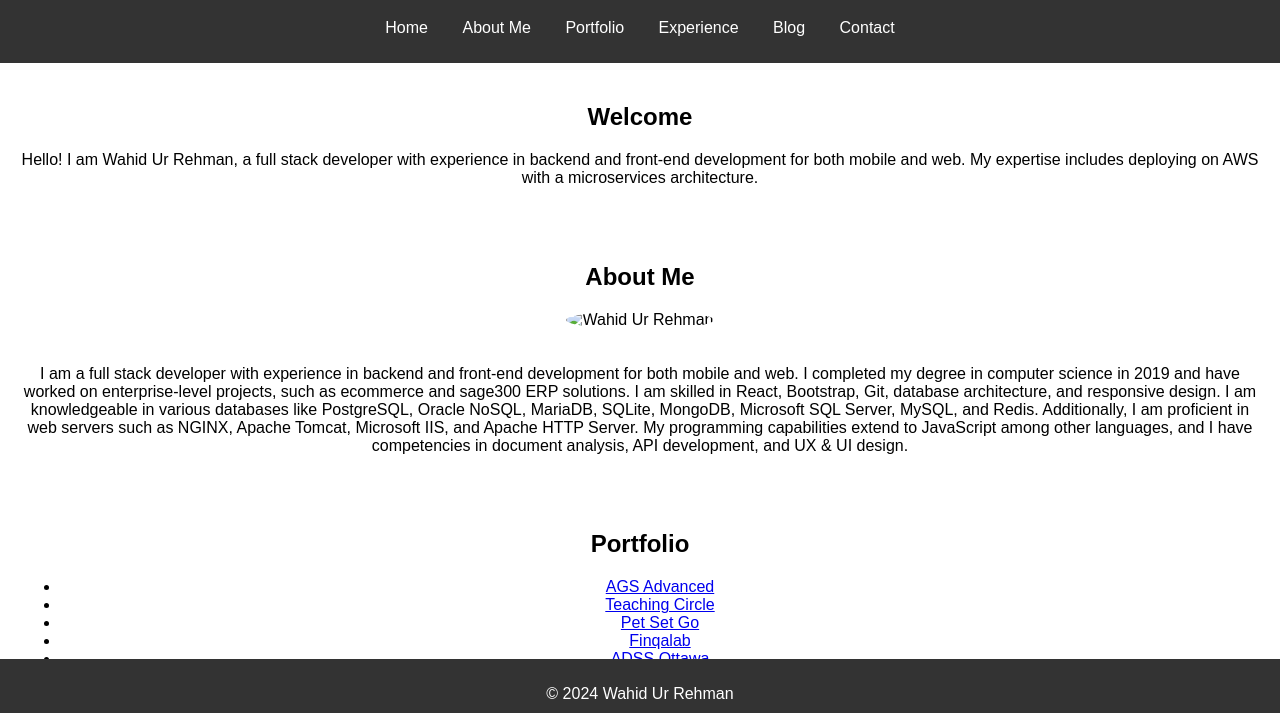
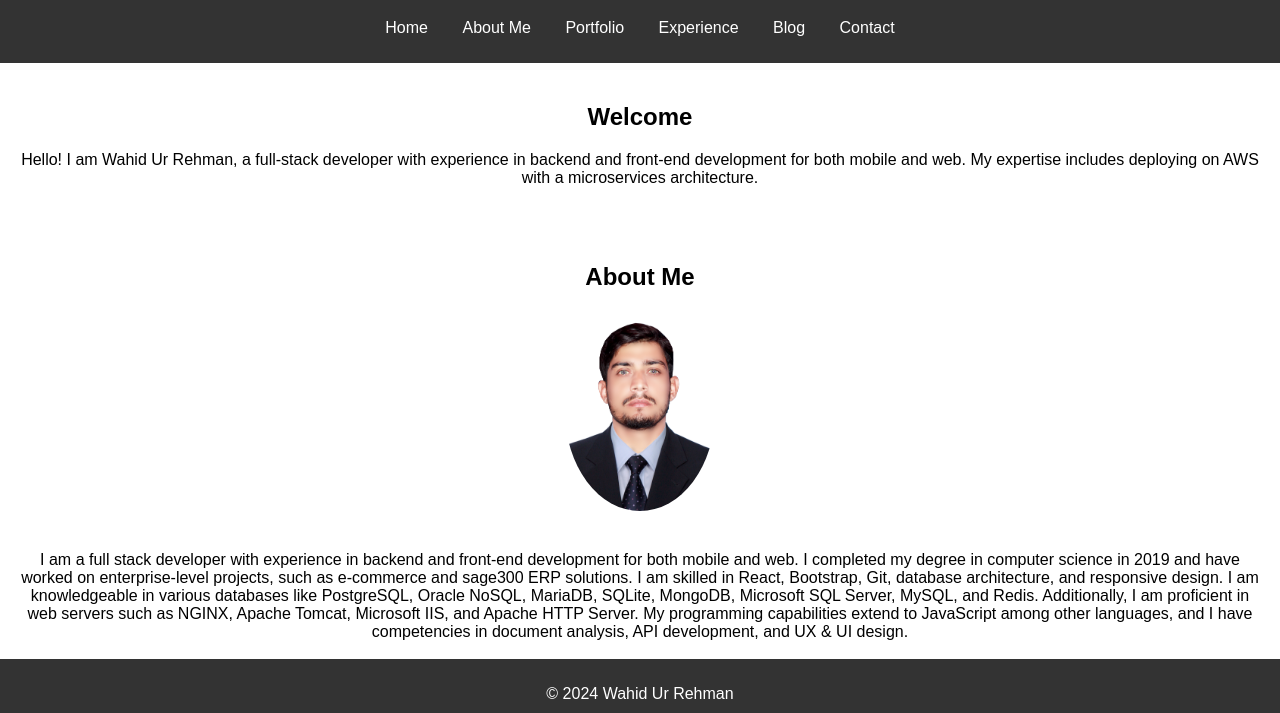
Before and after one commit to wahid-dev1/wahid-dev1, a plain HTML site: page index.html in a window 1280 px wide. Shown: the part 71-784 px from the top of the page. Drawn offline with Linux system fonts and the light colour scheme; a script that the page names is missing.

Commit message:
Update index.html

```diff
--- a/index.html
+++ b/index.html
@@ -22,12 +22,12 @@
     </header>
     <section id="home">
         <h2>Welcome</h2>
-        <p>Hello! I am Wahid Ur Rehman, a full stack developer with experience in backend and front-end development for both mobile and web. My expertise includes deploying on AWS with a microservices architecture.</p>
+        <p>Hello! I am Wahid Ur Rehman, a full-stack developer with experience in backend and front-end development for both mobile and web. My expertise includes deploying on AWS with a microservices architecture.</p>
     </section>
     <section id="about">
         <h2>About Me</h2>
-        <img src="profile.jpg" alt="Wahid Ur Rehman" class="profile-pic">
-        <p>I am a full stack developer with experience in backend and front-end development for both mobile and web. I completed my degree in computer science in 2019 and have worked on enterprise-level projects, such as ecommerce and sage300 ERP solutions. I am skilled in React, Bootstrap, Git, database architecture, and responsive design. I am knowledgeable in various databases like PostgreSQL, Oracle NoSQL, MariaDB, SQLite, MongoDB, Microsoft SQL Server, MySQL, and Redis. Additionally, I am proficient in web servers such as NGINX, Apache Tomcat, Microsoft IIS, and Apache HTTP Server. My programming capabilities extend to JavaScript among other languages, and I have competencies in document analysis, API development, and UX & UI design.</p>
+        <img src="Wahid Ur Rehman (1).jpg" alt="Wahid Ur Rehman" class="profile-pic">
+        <p>I am a full stack developer with experience in backend and front-end development for both mobile and web. I completed my degree in computer science in 2019 and have worked on enterprise-level projects, such as e-commerce and sage300 ERP solutions. I am skilled in React, Bootstrap, Git, database architecture, and responsive design. I am knowledgeable in various databases like PostgreSQL, Oracle NoSQL, MariaDB, SQLite, MongoDB, Microsoft SQL Server, MySQL, and Redis. Additionally, I am proficient in web servers such as NGINX, Apache Tomcat, Microsoft IIS, and Apache HTTP Server. My programming capabilities extend to JavaScript among other languages, and I have competencies in document analysis, API development, and UX & UI design.</p>
     </section>
     <section id="portfolio">
         <h2>Portfolio</h2>
```
